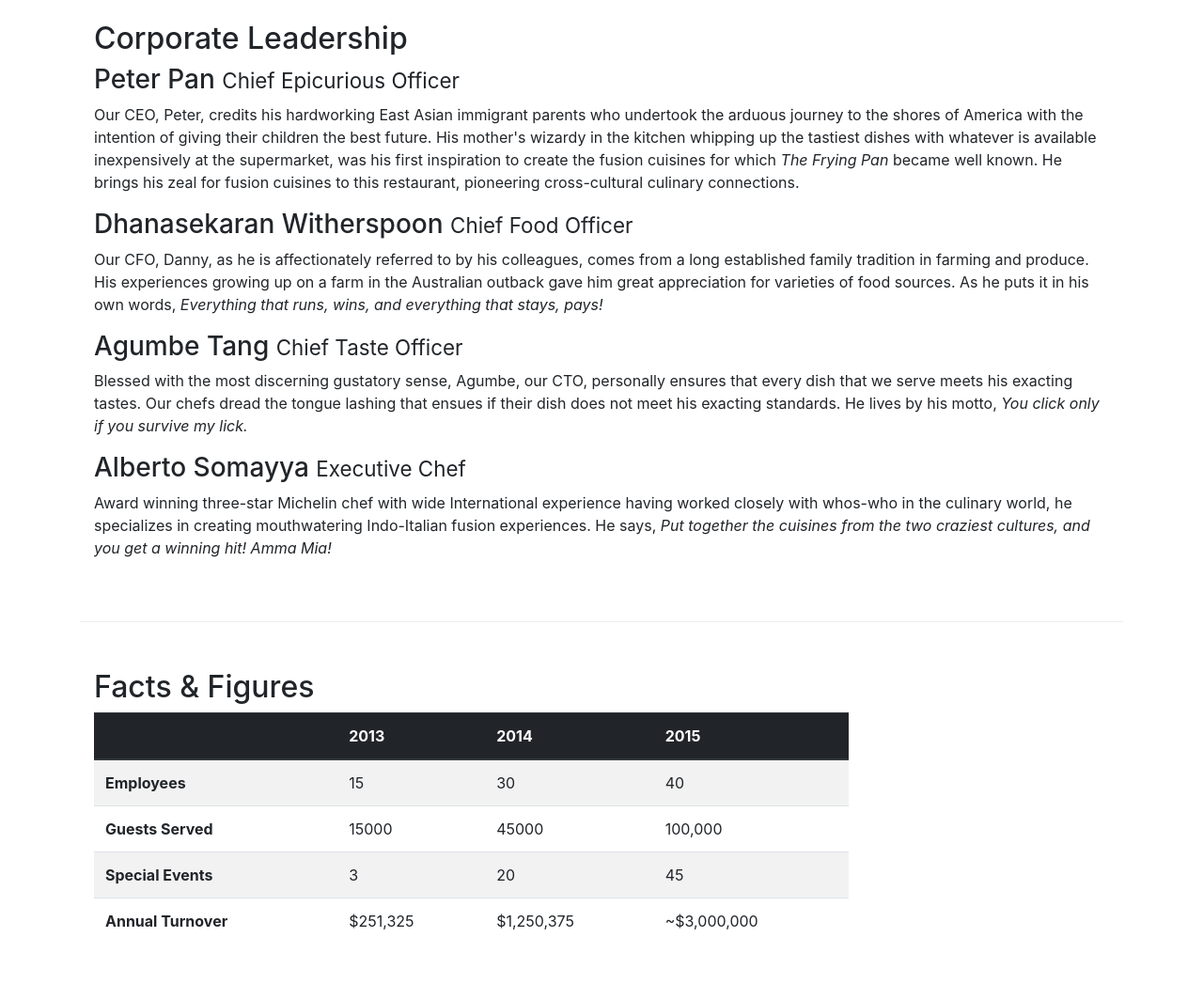
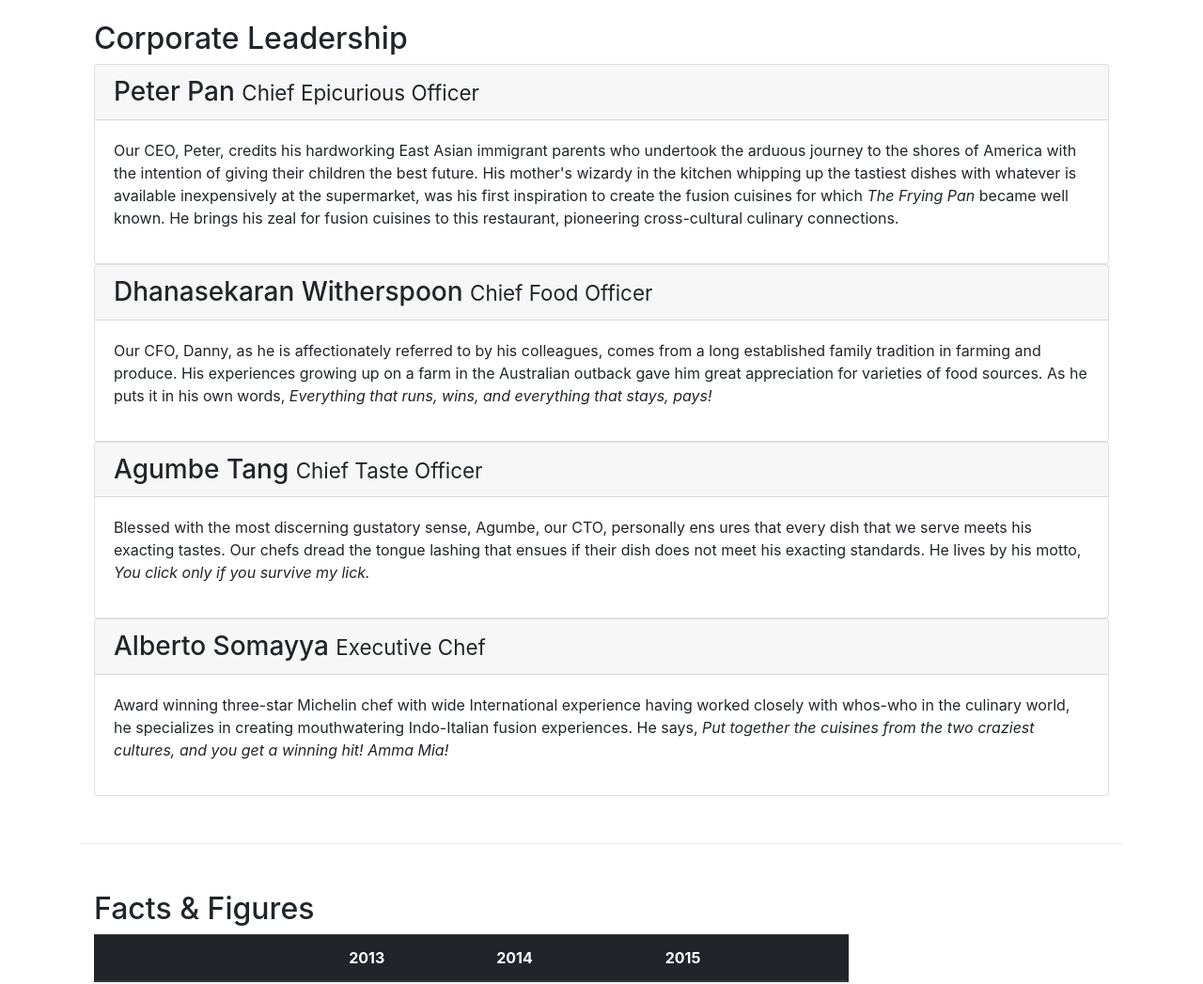
Before and after one commit to kerkpy/bootstrap-4, a website: page aboutus.html in a window 1280 px wide. Shown: the part 1000-2047 px from the top of the page at 94% size. Drawn offline with nearby package versions, Linux system fonts and the light colour scheme.

Commit message:
Accordion

```diff
--- a/aboutus.html
+++ b/aboutus.html
@@ -109,14 +109,74 @@
         <div class="row row-content">
             <div class = "col-12">
                 <h2>Corporate Leadership</h2>
-                <h3>Peter Pan <small>Chief Epicurious Officer</small></h3>
-                <p class="d-none d-sm-block">Our CEO, Peter, credits his hardworking East Asian immigrant parents who undertook the arduous journey to the shores of America with the intention of giving their children the best future. His mother's wizardy in the kitchen whipping up the tastiest dishes with whatever is available inexpensively at the supermarket, was his first inspiration to create the fusion cuisines for which <em>The Frying Pan</em> became well known. He brings his zeal for fusion cuisines to this restaurant, pioneering cross-cultural culinary connections.</p>
-                <h3>Dhanasekaran Witherspoon <small>Chief Food Officer</small></h3>
-                <p class="d-none d-sm-block">Our CFO, Danny, as he is affectionately referred to by his colleagues, comes from a long established family tradition in farming and produce. His experiences growing up on a farm in the Australian outback gave him great appreciation for varieties of food sources. As he puts it in his own words, <em>Everything that runs, wins, and everything that stays, pays!</em></p>
-                <h3>Agumbe Tang <small>Chief Taste Officer</small></h3>
-                <p class="d-none d-sm-block">Blessed with the most discerning gustatory sense, Agumbe, our CTO, personally ensures that every dish that we serve meets his exacting tastes. Our chefs dread the tongue lashing that ensues if their dish does not meet his exacting standards. He lives by his motto, <em>You click only if you survive my lick.</em></p>
-                <h3>Alberto Somayya <small>Executive Chef</small></h3>
-                <p class="d-none d-sm-block">Award winning three-star Michelin chef with wide International experience having worked closely with whos-who in the culinary world, he specializes in creating mouthwatering Indo-Italian fusion experiences. He says, <em>Put together the cuisines from the two craziest cultures, and you get a winning hit! Amma Mia!</em></p>
+                <div id="accordion">
+                    <div class="card">
+                        <div class="card-header" role="tab" id="peterhead">
+                        <h3 class="mb-0">
+                            <a data-toggle="collapse" data-target="#peter">
+                            Peter Pan <small>Chief Epicurious Officer</small>
+                            </a>
+                        </h3>
+                        </div>
+                        <div class="collapse show" id="peter" data-parent="#accordion">
+                            <div class="card-body">
+                                <p class="d-none d-sm-block">Our CEO, Peter, credits his hardworking East Asian immigrant parents who undertook the arduous journey to the shores of America with
+                                    the intention of giving their children the best future. His mother's wizardy in the kitchen whipping up the tastiest dishes with whatever is available inexpensively at
+                                    the supermarket, was his first inspiration to create the fusion cuisines for which <em>The Frying Pan</em>
+                                    became well known. He brings his zeal for fusion cuisines to this restaurant, pioneering cross-cultural culinary connections.</p>
+                            </div>
+                        </div>
+                    </div>
+                    <div class="card">
+                        <div class="card-header" role="tab" id="dannyhead">
+                        <h3 class="mb-0">
+                            <a data-toggle="collapse" data-target="#danny">
+                                Dhanasekaran Witherspoon <small>Chief Food Officer</small>
+                            </a>
+                        </h3>
+                        </div>
+                        <div class="collapse show" id="danny" data-parent="#accordion">
+                            <div class="card-body">
+
+                                <p class="d-none d-sm-block">Our CFO, Danny, as he is affectionately referred to by his colleagues, comes from a long established family tradition in farming and produce. His experiences growing up on a farm in the Australian outback gave him great appreciation for varieties of food sources. As he puts it in his own words, <em>Everything that runs, wins, and everything that stays, pays!</em></p>
+                            </div>
+                        </div>
+                    </div>
+                    <div class="card">
+                        <div class="card-header" role="tab" id="agumbehead">
+                        <h3 class="mb-0">
+                            <a data-toggle="collapse" data-target="#agumbe">
+                            Agumbe Tang <small>Chief Taste Officer</small>
+                            </a>
+                        </h3>
+                        </div>
+                        <div class="collapse show" id="agumbe" data-parent="#accordion">
+                            <div class="card-body">
+                                <p class="d-none d-sm-block">Blessed with the most discerning gustatory sense, Agumbe, our CTO, personally ens
+                                    ures that every dish that we serve meets his exacting tastes. Our chefs dread the tongue lashing that ensues
+                                    if their dish does not meet his exacting standards. He lives by his motto, <em>You click only if you survive my lick.</em></p>
+                            </div>
+                        </div>
+                    </div>
+                    <div class="card">
+                        <div class="card-header" role="tab" id="albertohead">
+                        <h3 class="mb-0">
+                            <a data-toggle="collapse" data-target="#alberto">
+                                Alberto Somayya <small>Executive Chef</small>
+                            </a>
+                        </h3>
+                        </div>
+                        <div class="collapse show" id="alberto" data-parent="#accordion">
+                            <div class="card-body">
+                                <p class="d-none d-sm-block">Award winning three-star Michelin chef with wide
+                                    International experience having worked closely with whos-who in the culinary world, he specializes
+                                    in creating mouthwatering Indo-Italian fusion experiences. He says, <em>Put together the cuisines from
+                                        the two craziest cultures, and you get a winning hit! Amma Mia!</em></p>
+                            </div>
+                        </div>
+                    </div>
+                </div>
+
             </div>
        </div>
 
--- a/css/styles.css
+++ b/css/styles.css
@@ -37,3 +37,13 @@ body{
 .navbar-dark {
      background-color: #512DA8;
 }
+
+
+.tab-content {
+    border-left: 1px solid #ddd;
+    border-right: 1px solid #ddd;
+    border-bottom: 1px solid #ddd;
+    padding: 10px;
+
+
+}
```
